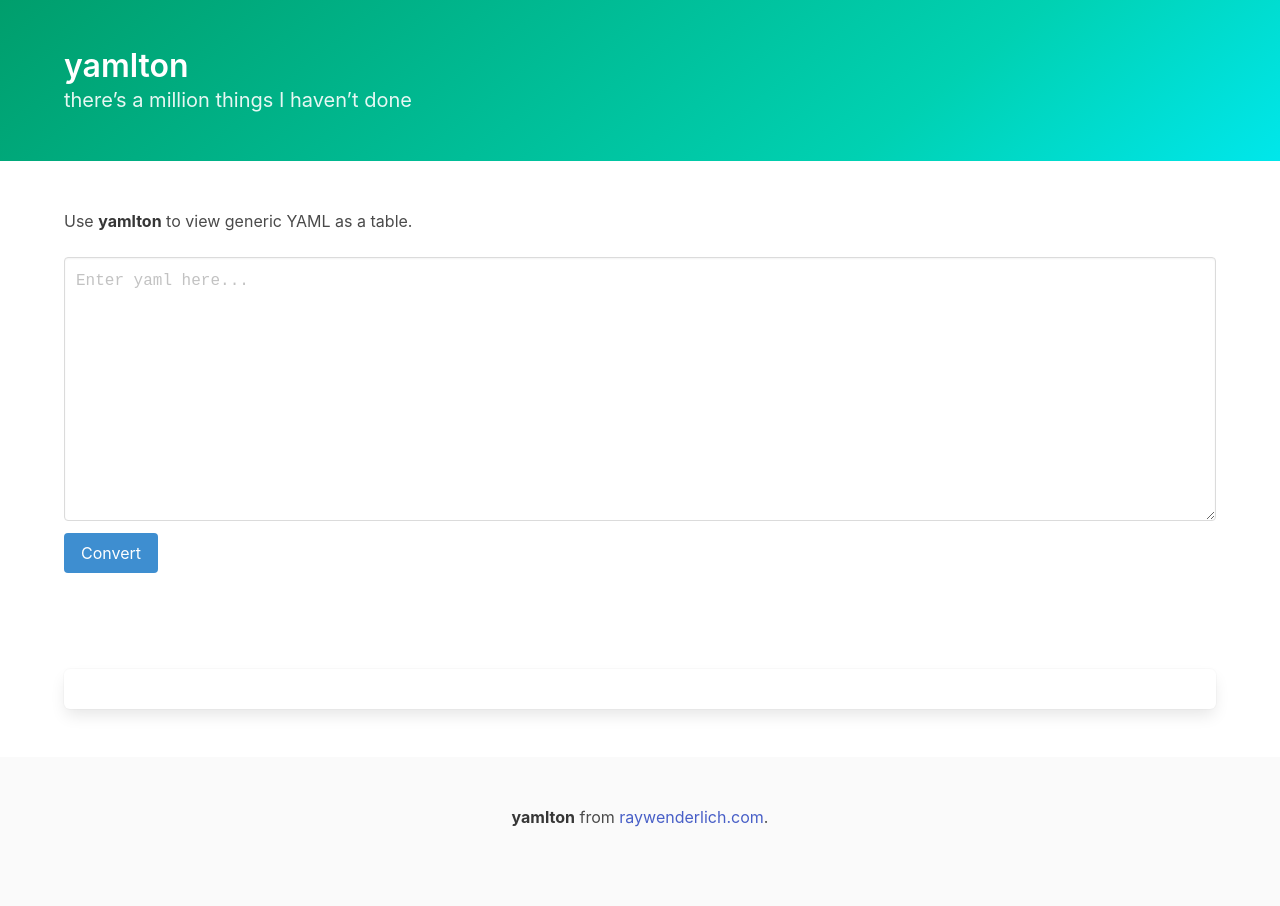
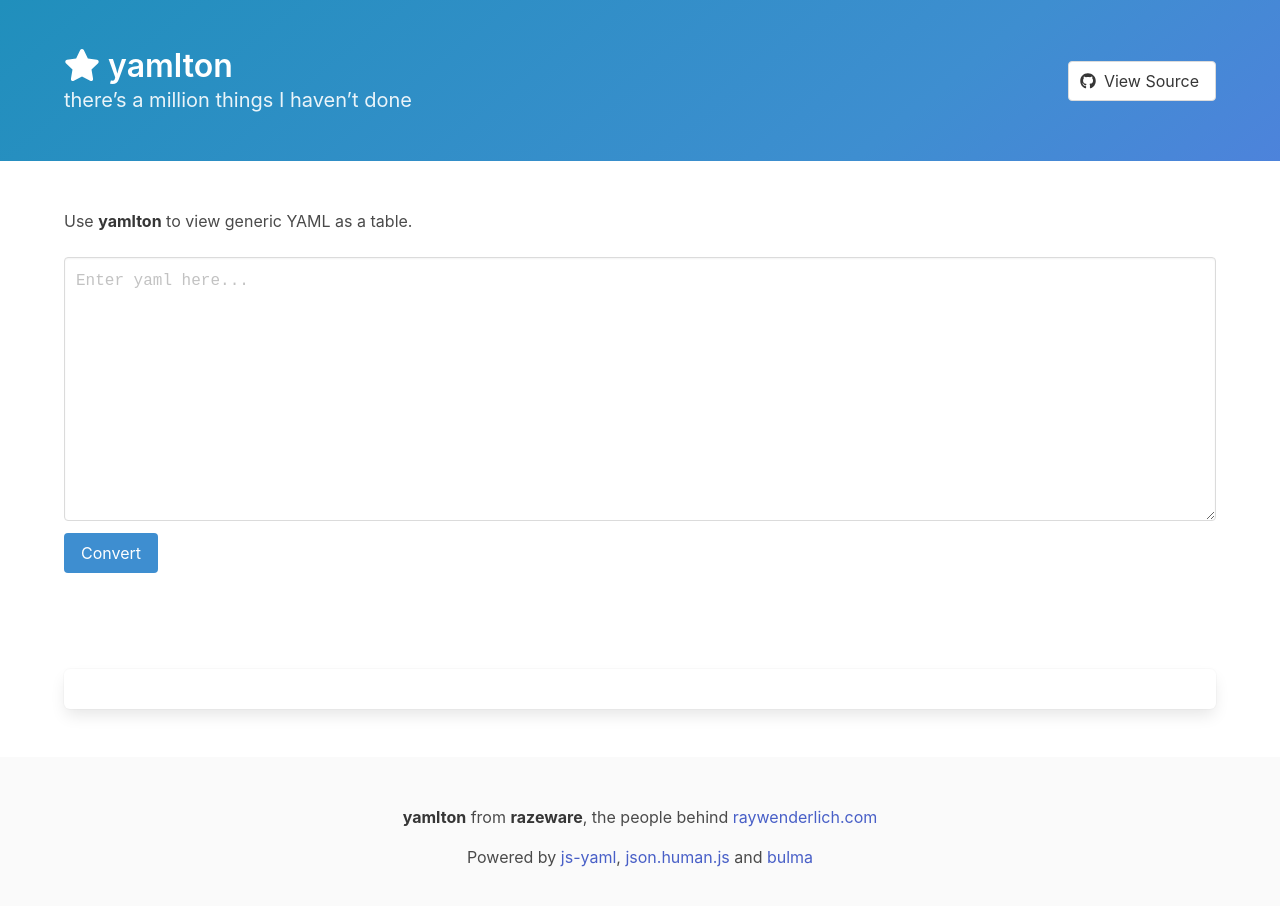
Before and after one commit to razeware/yamlton, a plain HTML site: page index.html in a window 1280 px wide. Drawn offline with nearby package versions, Linux system fonts and the light colour scheme.

Commit message:
Improving the styling a little

```diff
--- a/index.html
+++ b/index.html
@@ -11,15 +11,29 @@
     <script defer src="/scripts/yamlton.js"></script>
   </head>
   <body>
-    <section class="hero is-primary is-bold">
+    <section class="hero is-info is-bold">
       <div class="hero-body">
         <div class="container">
-          <h1 class="title">
-            yamlton
-          </h1>
-          <h2 class="subtitle">
-            there’s a million things I haven’t done
-          </h2>
+          <div class="level">
+            <div class="level-left">
+              <div>
+                <h1 class="title">
+                  <i class="fas fa-star"></i> yamlton
+                </h1>
+                <h2 class="subtitle">
+                  there’s a million things I haven’t done
+                </h2>
+              </div>
+            </div>
+            <div class="level-right">
+              <a href="https://github.com/razeware/yamlton" class="button" target="_blank">
+                <span class="icon">
+                  <i class="fab fa-github"></i>
+                </span>
+                <span>View Source</span>
+              </a>
+            </div>
+          </div>
         </div>
       </div>
     </section>
@@ -55,8 +69,9 @@
     <footer class="footer">
       <div class="content has-text-centered">
         <p>
-          <strong>yamlton</strong> from <a href="https://www.raywenderlich.com">raywenderlich.com</a>.
+          <strong>yamlton</strong> from <strong>razeware</strong>, the people behind <a href="https://www.raywenderlich.com">raywenderlich.com</a>
         </p>
+        <p>Powered by <a href="http://nodeca.github.io/js-yaml/" target="_blank">js-yaml</a>, <a href="http://marianoguerra.github.io/json.human.js/" target="_blank">json.human.js</a> and <a href="https://bulma.io" target="_blank">bulma</a></p>
       </div>
     </footer>
   </body>
--- a/styles/style.css
+++ b/styles/style.css
@@ -2,8 +2,14 @@
   display: none;
 }
 
-.jh-array-key {
+.table th.jh-array-key {
   cursor: pointer;
+  color: #3273dc;
+}
+
+.table th.jh-array-key:hover {
+  text-decoration: underline;
+  color: #363636;
 }
 
 .jh-array-key::before {
```
